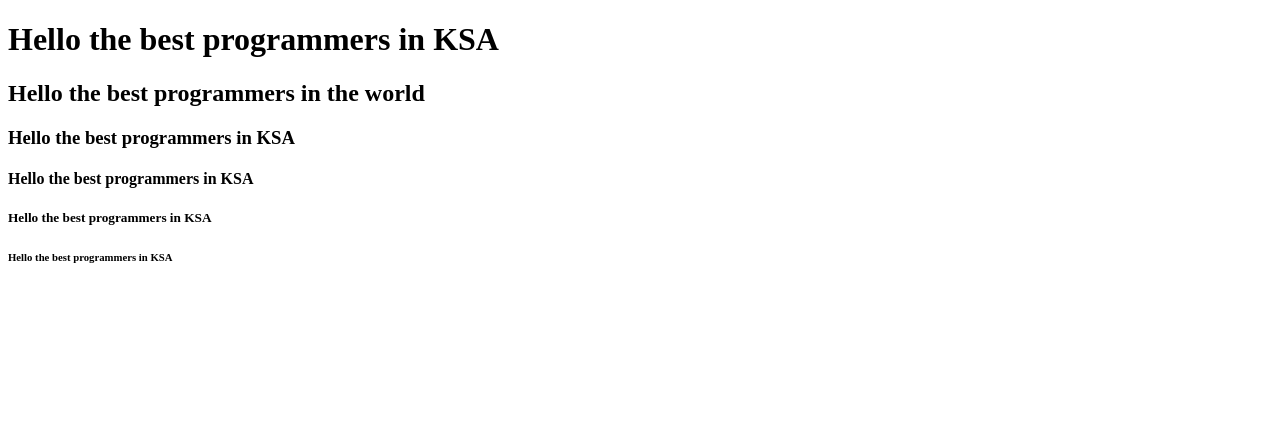
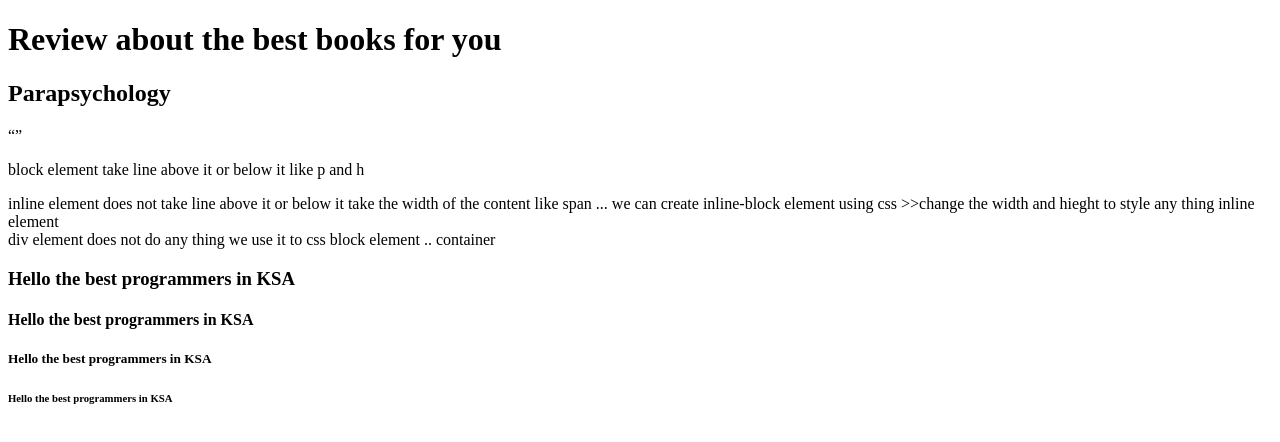
Before and after one commit to NajlaHamdan/HTMLD2, a plain HTML site: page index.html in a window 1280 px wide. Drawn offline with Linux system fonts and the light colour scheme.

Commit message:
elements of HTML

```diff
--- a/index.html
+++ b/index.html
@@ -7,8 +7,13 @@
     <title>First lecture of HTML</title>
 </head>
 <body>
-    <h1>Hello the best programmers in KSA</h1>
-    <h2>Hello the best programmers in the world</h2>
+    <h1>Review about the best books for you</h1>
+    <h2>Parapsychology</h2>
+    <q></q>
+    <P>block element take line above it or below it like p and h</P>
+    <span>inline element does not take line above it or below it take the width of the content like span ... we can create inline-block element using css >>change the width and hieght </span>
+    <span>to style any thing inline element</span>
+    <div>div element does not do any thing we use it to css block element .. container</div>
     <h3>Hello the best programmers in KSA</h3>
     <h4>Hello the best programmers in KSA</h4>
     <h5>Hello the best programmers in KSA</h5>
```
